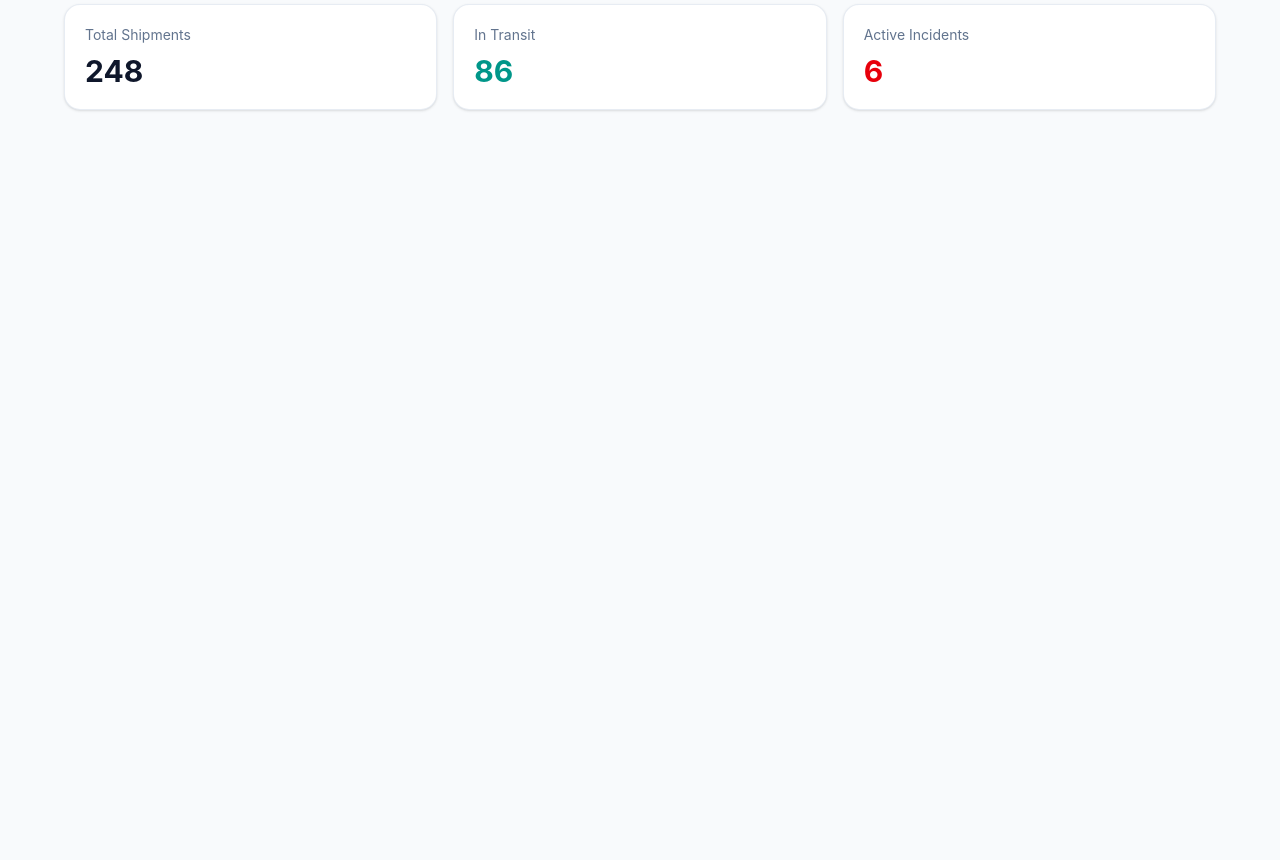
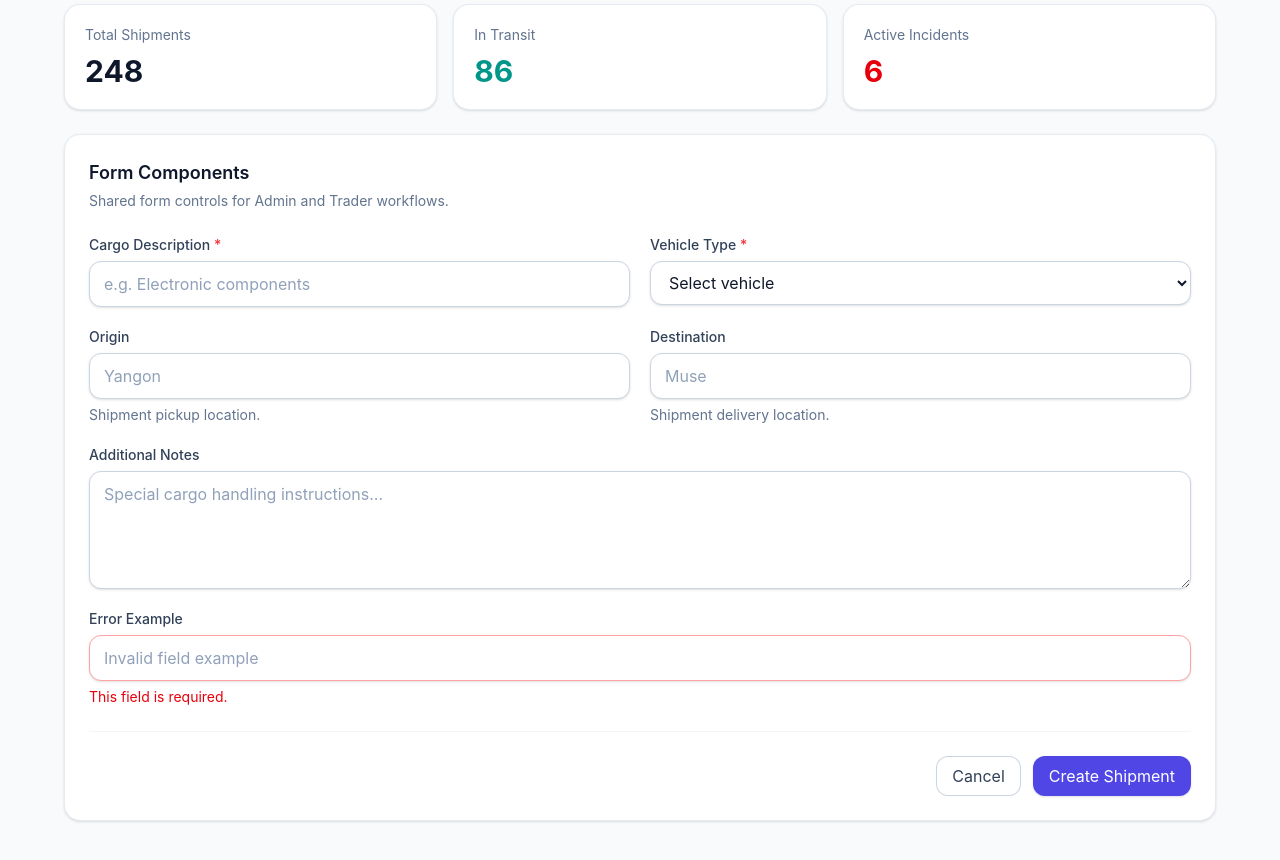
Before and after one commit to Aung-Ko-Ko-Oo/Rapid-Prototype-for-Myanmar-Logistics-Tracking-System, a React app in the folder frontend/: page / in a window 1280 px wide. Shown: the part 460-1320 px from the top of the page. Before the commit the page ends 800 px from the top, so only its background shows below. Built offline with nearby package versions, Linux system fonts and the light colour scheme; the HTML template or start-up script is replaced by a standard one.

Commit message:
feat(ui): add shared form components

```diff
--- a/frontend/src/App.jsx
+++ b/frontend/src/App.jsx
@@ -1,6 +1,10 @@
 import Button from './components/ui/Button'
 import Badge from './components/ui/Badge'
 import Card from './components/ui/Card'
+import FormField from './components/ui/FormField'
+import Input from './components/ui/Input'
+import Select from './components/ui/Select'
+import Textarea from './components/ui/Textarea'
 
 function App() {
   return (
@@ -93,8 +97,114 @@ function App() {
               6
             </p>
           </Card>
+
         </div>
+        <Card className="mt-6 p-6">
+  <div>
+    <h2 className="text-lg font-semibold text-slate-900">
+      Form Components
+    </h2>
+
+    <p className="mt-1 text-sm text-slate-500">
+      Shared form controls for Admin and Trader workflows.
+    </p>
+  </div>
+
+  <div className="mt-6 grid gap-5 md:grid-cols-2">
+    <FormField
+      label="Cargo Description"
+      htmlFor="cargo"
+      required
+    >
+      <Input
+        id="cargo"
+        placeholder="e.g. Electronic components"
+      />
+    </FormField>
+
+    <FormField
+      label="Vehicle Type"
+      htmlFor="vehicle"
+      required
+    >
+      <Select id="vehicle" defaultValue="">
+        <option value="" disabled>
+          Select vehicle
+        </option>
+
+        <option value="truck">
+          Cargo Truck
+        </option>
+
+        <option value="container">
+          Container Truck
+        </option>
+
+        <option value="van">
+          Delivery Van
+        </option>
+      </Select>
+    </FormField>
+
+    <FormField
+      label="Origin"
+      htmlFor="origin"
+      hint="Shipment pickup location."
+    >
+      <Input
+        id="origin"
+        placeholder="Yangon"
+      />
+    </FormField>
+
+    <FormField
+      label="Destination"
+      htmlFor="destination"
+      hint="Shipment delivery location."
+    >
+      <Input
+        id="destination"
+        placeholder="Muse"
+      />
+    </FormField>
+
+    <FormField
+      label="Additional Notes"
+      htmlFor="notes"
+      className="md:col-span-2"
+    >
+      <Textarea
+        id="notes"
+        placeholder="Special cargo handling instructions..."
+      />
+    </FormField>
+
+    <FormField
+      label="Error Example"
+      htmlFor="error-example"
+      error="This field is required."
+      className="md:col-span-2"
+    >
+      <Input
+        id="error-example"
+        error
+        placeholder="Invalid field example"
+      />
+    </FormField>
+  </div>
+
+  <div className="mt-6 flex justify-end gap-3 border-t border-slate-100 pt-6">
+    <Button variant="secondary">
+      Cancel
+    </Button>
+
+    <Button>
+      Create Shipment
+    </Button>
+  </div>
+</Card>
       </div>
+
     </main>
   )
 }
--- /dev/null
+++ b/frontend/src/components/ui/FormField.jsx
@@ -0,0 +1,38 @@
+export default function FormField({
+  label,
+  htmlFor,
+  hint,
+  error,
+  required = false,
+  children,
+  className = '',
+}) {
+  return (
+    <div className={`space-y-1.5 ${className}`}>
+      <label
+        htmlFor={htmlFor}
+        className="block text-sm font-medium text-slate-700"
+      >
+        {label}
+
+        {required && (
+          <span className="ml-1 text-red-500" aria-hidden="true">
+            *
+          </span>
+        )}
+      </label>
+
+      {children}
+
+      {error ? (
+        <p className="text-sm text-red-600">
+          {error}
+        </p>
+      ) : hint ? (
+        <p className="text-sm text-slate-500">
+          {hint}
+        </p>
+      ) : null}
+    </div>
+  )
+}
--- /dev/null
+++ b/frontend/src/components/ui/Input.jsx
@@ -0,0 +1,32 @@
+export default function Input({
+  className = '',
+  error = false,
+  ...props
+}) {
+  return (
+    <input
+      className={`
+        block w-full
+        rounded-xl
+        border
+        bg-white
+        px-3.5 py-2.5
+        text-sm text-slate-900
+        shadow-sm
+        outline-none
+        transition
+        placeholder:text-slate-400
+        disabled:cursor-not-allowed
+        disabled:bg-slate-100
+        disabled:text-slate-500
+        ${
+          error
+            ? 'border-red-300 focus:border-red-500 focus:ring-4 focus:ring-red-100'
+            : 'border-slate-300 focus:border-brand-500 focus:ring-4 focus:ring-brand-100'
+        }
+        ${className}
+      `}
+      {...props}
+    />
+  )
+}
--- /dev/null
+++ b/frontend/src/components/ui/Select.jsx
@@ -0,0 +1,34 @@
+export default function Select({
+  children,
+  className = '',
+  error = false,
+  ...props
+}) {
+  return (
+    <select
+      className={`
+        block w-full
+        rounded-xl
+        border
+        bg-white
+        px-3.5 py-2.5
+        text-sm text-slate-900
+        shadow-sm
+        outline-none
+        transition
+        disabled:cursor-not-allowed
+        disabled:bg-slate-100
+        disabled:text-slate-500
+        ${
+          error
+            ? 'border-red-300 focus:border-red-500 focus:ring-4 focus:ring-red-100'
+            : 'border-slate-300 focus:border-brand-500 focus:ring-4 focus:ring-brand-100'
+        }
+        ${className}
+      `}
+      {...props}
+    >
+      {children}
+    </select>
+  )
+}
--- /dev/null
+++ b/frontend/src/components/ui/Textarea.jsx
@@ -0,0 +1,37 @@
+export default function Textarea({
+  className = '',
+  error = false,
+  rows = 4,
+  ...props
+}) {
+  return (
+    <textarea
+  rows={rows}
+  className={`
+    block w-full
+    min-h-24
+    max-h-64
+    resize-y
+    rounded-xl
+    border
+    bg-white
+    px-3.5 py-2.5
+    text-sm text-slate-900
+    shadow-sm
+    outline-none
+    transition
+    placeholder:text-slate-400
+    disabled:cursor-not-allowed
+    disabled:bg-slate-100
+    disabled:text-slate-500
+    ${
+      error
+        ? 'border-red-300 focus:border-red-500 focus:ring-4 focus:ring-red-100'
+        : 'border-slate-300 focus:border-brand-500 focus:ring-4 focus:ring-brand-100'
+    }
+    ${className}
+  `}
+  {...props}
+/>
+  )
+}
--- a/frontend/src/lib/designTokens.js
+++ b/frontend/src/lib/designTokens.js
@@ -0,0 +1,85 @@
+export const shipmentStatusStyles = {
+  REQUESTED: {
+    label: 'Requested',
+    className: 'bg-slate-100 text-slate-700 ring-slate-200',
+  },
+
+  ASSIGNED: {
+    label: 'Assigned',
+    className: 'bg-indigo-50 text-indigo-700 ring-indigo-200',
+  },
+
+  PICKED_UP: {
+    label: 'Picked Up',
+    className: 'bg-blue-50 text-blue-700 ring-blue-200',
+  },
+
+  IN_TRANSIT: {
+    label: 'In Transit',
+    className: 'bg-teal-50 text-teal-700 ring-teal-200',
+  },
+
+  AT_CHECKPOINT: {
+    label: 'At Checkpoint',
+    className: 'bg-amber-50 text-amber-700 ring-amber-200',
+  },
+
+  CUSTOMS: {
+    label: 'Customs',
+    className: 'bg-purple-50 text-purple-700 ring-purple-200',
+  },
+
+  DELIVERED: {
+    label: 'Delivered',
+    className: 'bg-green-50 text-green-700 ring-green-200',
+  },
+
+  CANCELLED: {
+    label: 'Cancelled',
+    className: 'bg-red-50 text-red-700 ring-red-200',
+  },
+}
+
+export const alertSeverityStyles = {
+  INFO: {
+    label: 'Info',
+    className: 'bg-blue-50 text-blue-700 ring-blue-200',
+  },
+
+  WARNING: {
+    label: 'Warning',
+    className: 'bg-amber-50 text-amber-700 ring-amber-200',
+  },
+
+  CRITICAL: {
+    label: 'Critical',
+    className: 'bg-red-50 text-red-700 ring-red-200',
+  },
+}
+
+export const incidentStatusStyles = {
+  PENDING: {
+    label: 'Pending',
+    className: 'bg-amber-50 text-amber-700 ring-amber-200',
+  },
+
+  CONFIRMED: {
+    label: 'Confirmed',
+    className: 'bg-red-50 text-red-700 ring-red-200',
+  },
+
+  UNCERTAIN: {
+    label: 'Uncertain',
+    className: 'bg-purple-50 text-purple-700 ring-purple-200',
+  },
+
+  RESOLVED: {
+    label: 'Resolved',
+    className: 'bg-green-50 text-green-700 ring-green-200',
+  },
+
+  ARCHIVED: {
+    label: 'Archived',
+    className: 'bg-slate-100 text-slate-600 ring-slate-200',
+  },
+}
```
